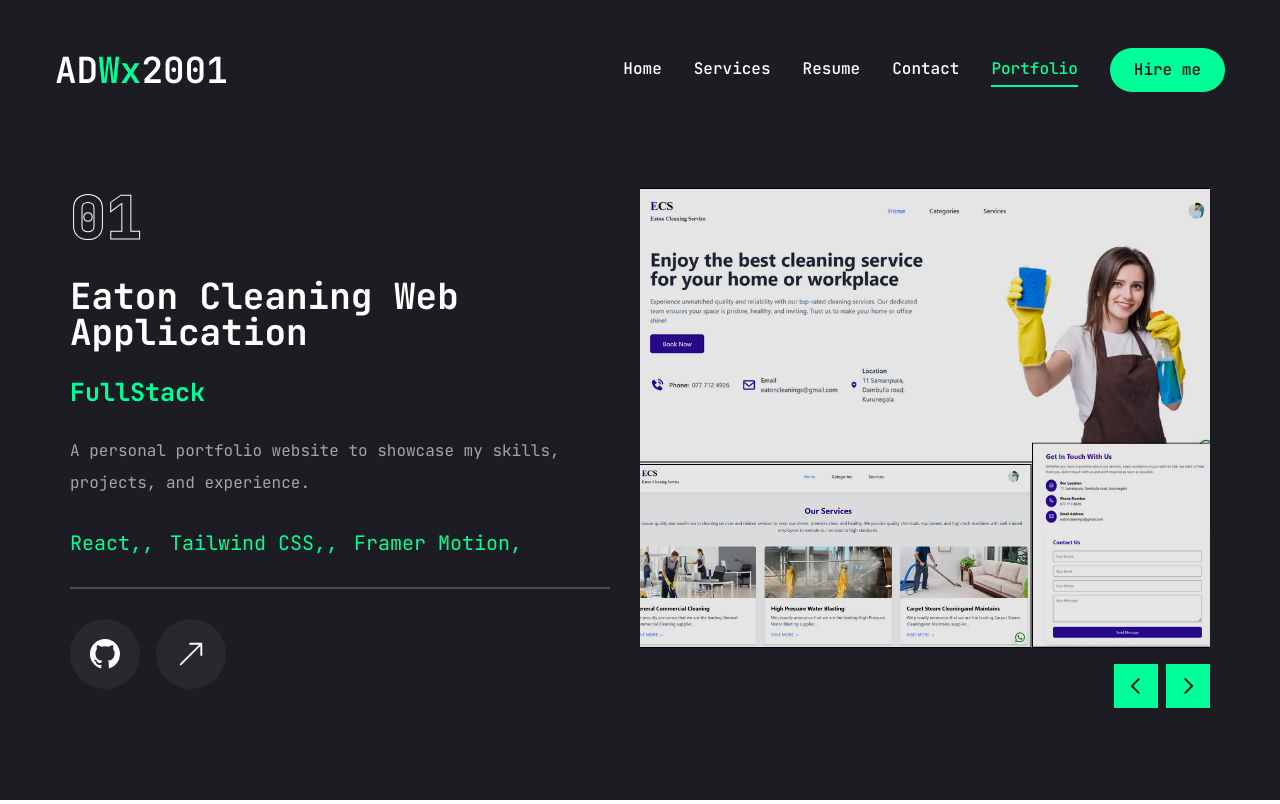
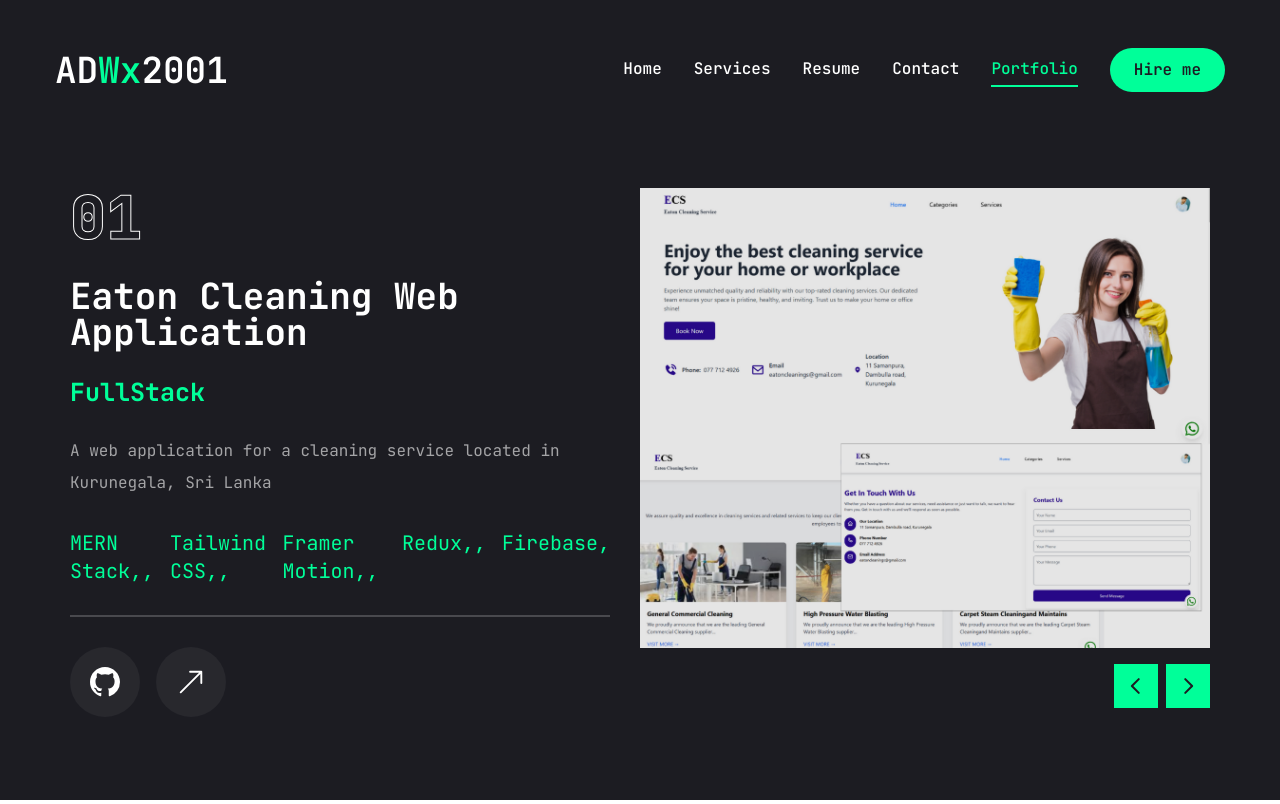
Before and after one commit to ADWx2001/my_portfolio, a Next.js app: page /portfolio in a window 1280 px wide. Built offline with nearby package versions, Linux system fonts and the light colour scheme; grey boxes are pictures that could not be loaded.

Commit message:
feat:fix thw image window issue

```diff
--- a/app/portfolio/page.jsx
+++ b/app/portfolio/page.jsx
@@ -22,11 +22,13 @@ const projects = [
     category: "FullStack ",
     title: "Eaton Cleaning Web Application",
     description:
-      "A personal portfolio website to showcase my skills, projects, and experience.",
+      "A web application for a cleaning service located in Kurunegala, Sri Lanka",
     stack: [
-      { name: "React" },
+      { name: "MERN Stack" },
       { name: "Tailwind CSS" },
       { name: "Framer Motion" },
+      { name: "Redux" },
+      { name: "Firebase" },
     ],
     image: "/assets/work/proj1.png",
     live: "https://eatoncleaning.com/",
@@ -35,11 +37,11 @@ const projects = [
   {
     num: "02",
     category: "fullstack",
-    title: "E-Commerce App",
+    title: "Hostel Management Web Application",
     description:
-      "A full-stack application for online shopping with payment integration.",
-    stack: [{ name: "Next.js" }, { name: "Node.js" }, { name: "MongoDB" }],
-    image: "/images/ecommerce.png",
+      "A full-stack application for online hostel find and booking for uni students.",
+    stack: [{ name: "MERN Stack" }, { name: "Redux" }, { name: "Tailwind" }, { name: "Framer-Motin" }],
+    image: "/assets/work/proj2.png",
     live: "https://ecommerceapp.com",
     github: "https://github.com/username/ecommerce-app",
   },
```
Also changed, not shown: public/assets/work/proj1.png, public/assets/work/proj2.png (added).
